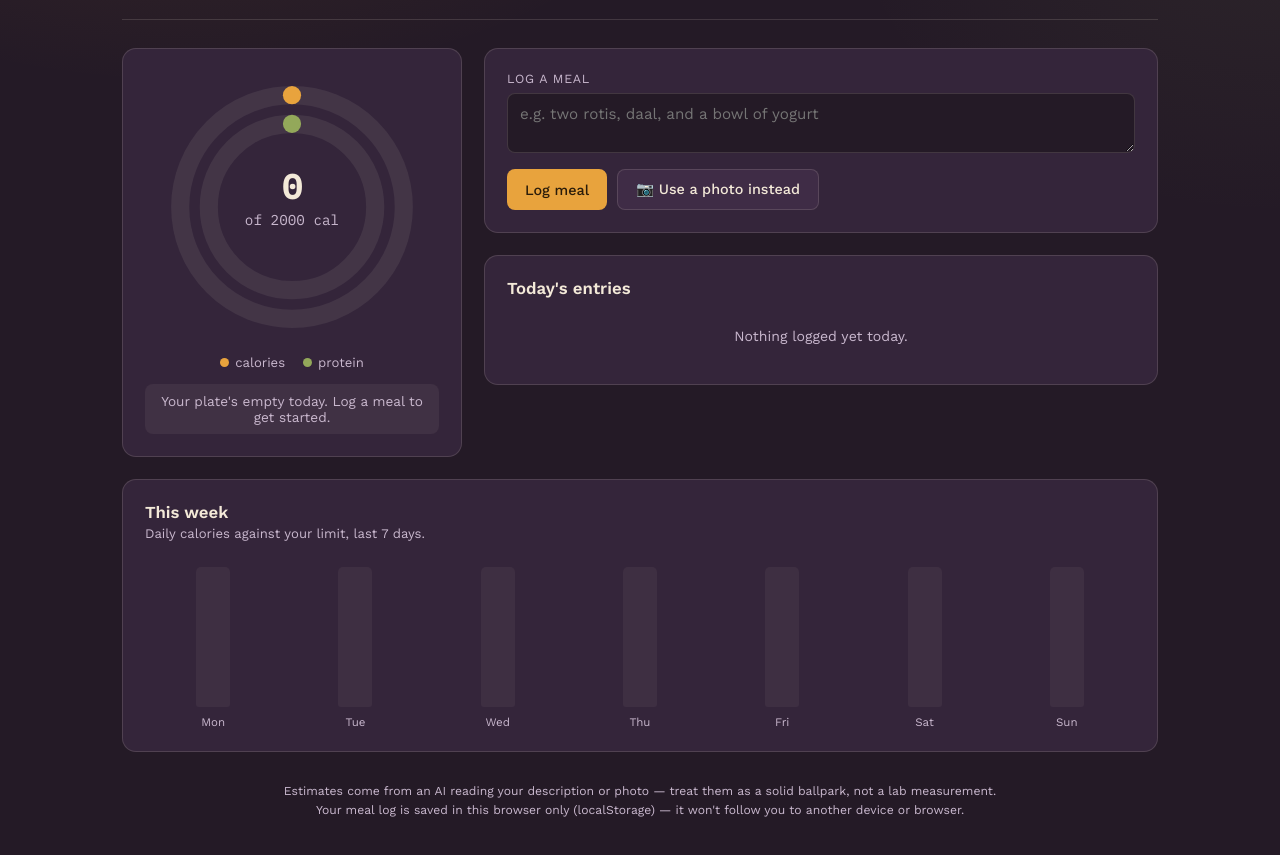
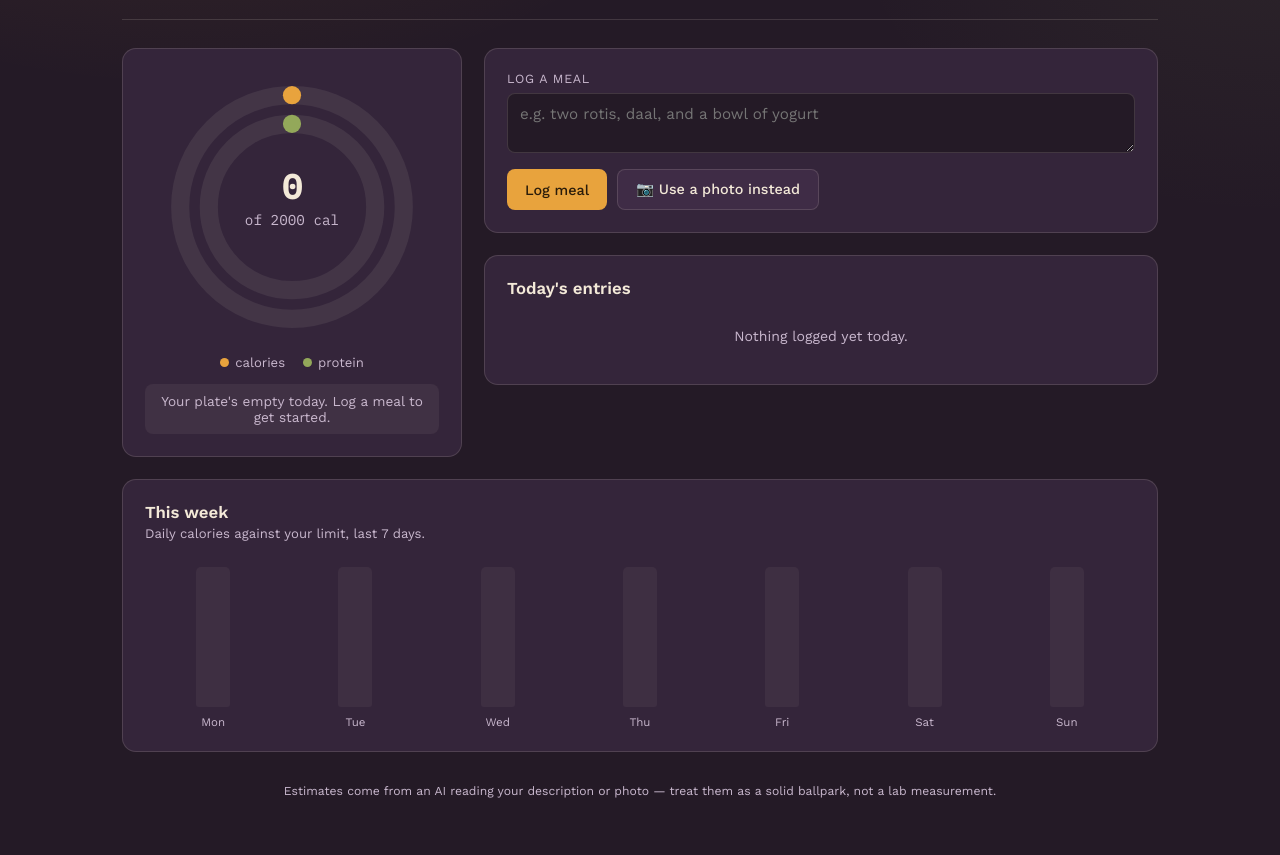
Before and after one commit to nabeel187/thali-app, a website: page public/index.html in a window 1280 px wide. Shown: the part 113-968 px from the top of the page. Drawn offline with nearby package versions, Linux system fonts and the light colour scheme.

Commit message:
Update index.html
changing the index so it doesn't say "this will not follow you to another browser"

```diff
--- a/public/index.html
+++ b/public/index.html
@@ -76,7 +76,7 @@
 
   <footer class="note">
     Estimates come from an AI reading your description or photo — treat them as a solid ballpark, not a lab measurement.<br>
-    Your meal log is saved in this browser only (localStorage) — it won't follow you to another device or browser.
+
   </footer>
 </div>
 
```
